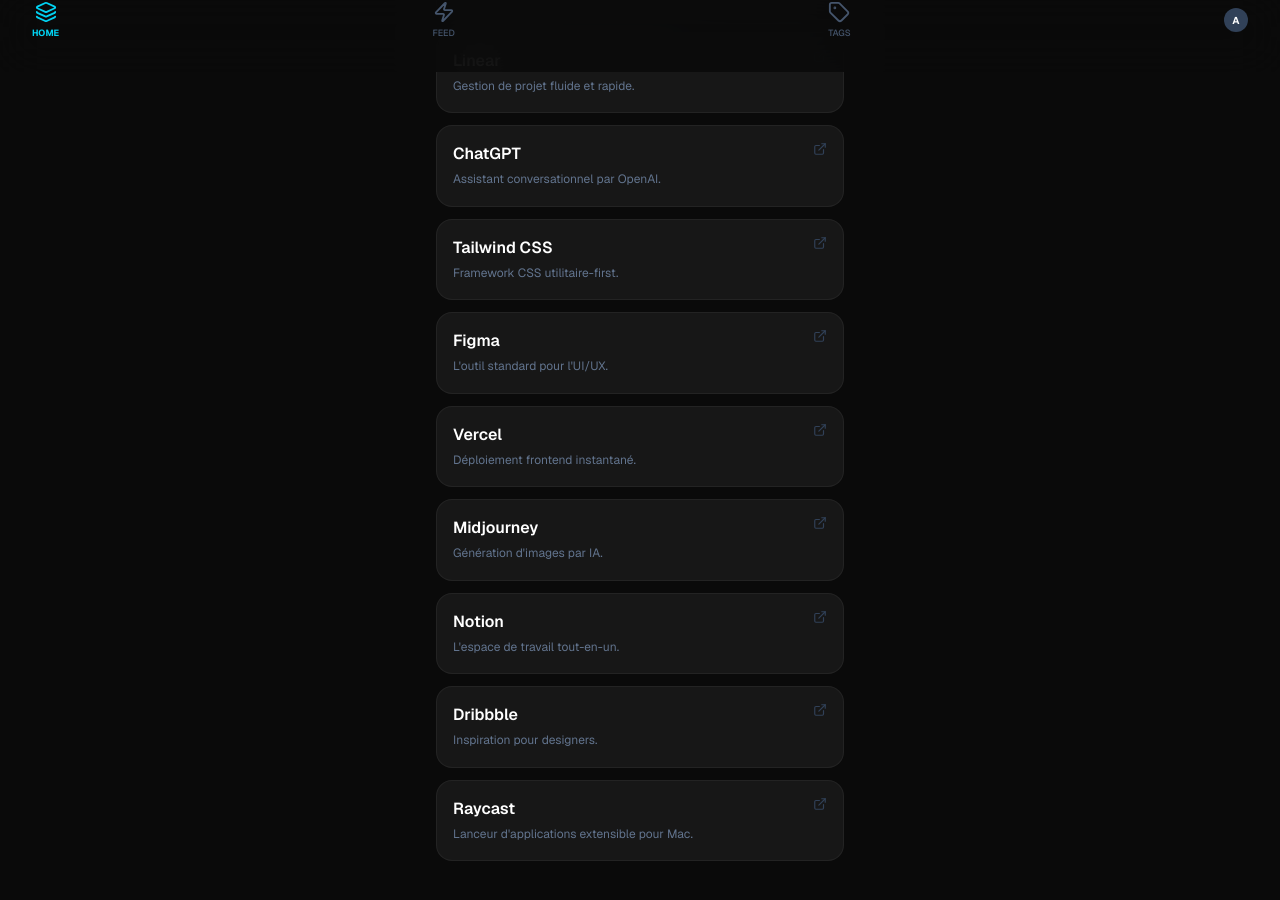
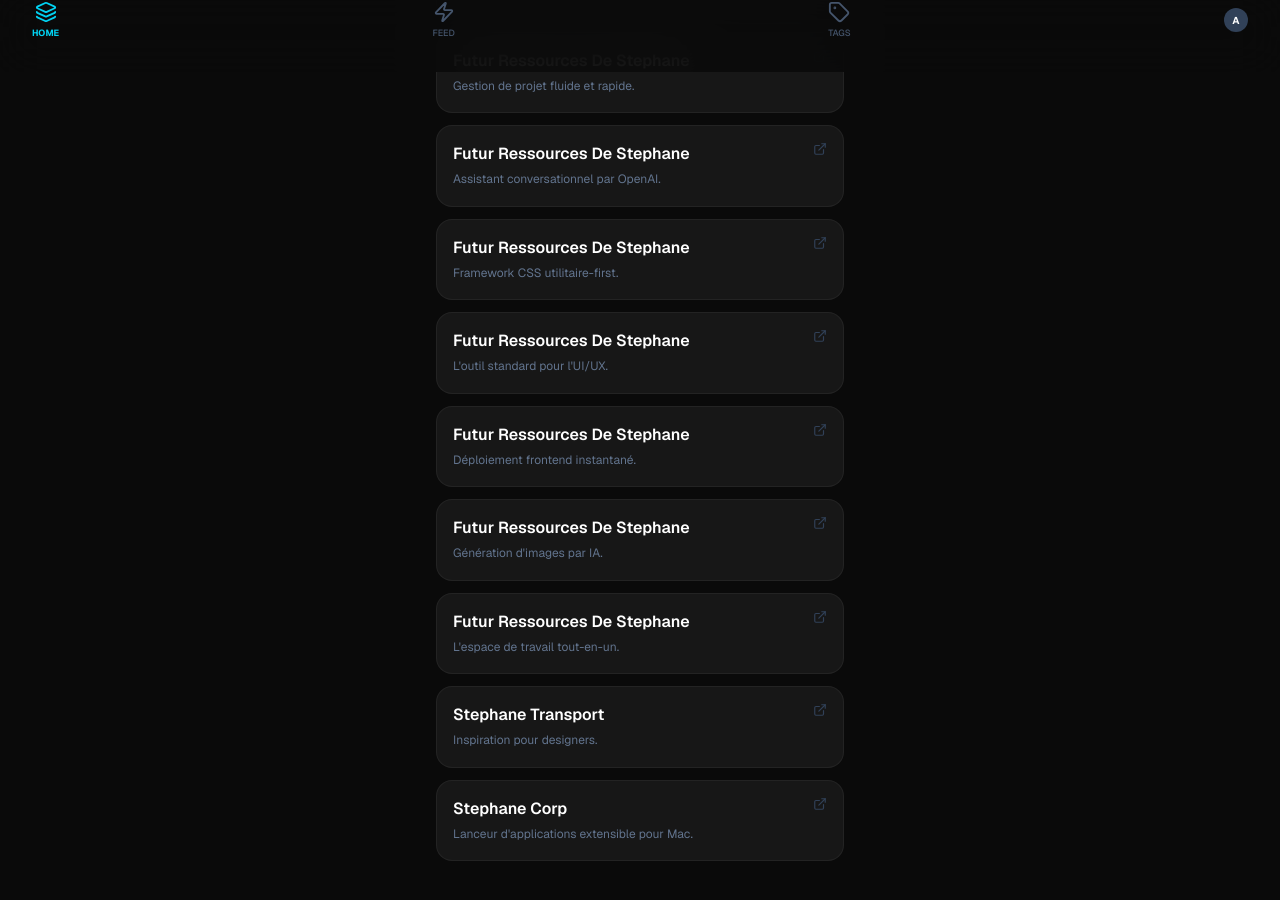
Before and after one commit to Halloween47/mobile-ressources, a Next.js app: page / in a window 1280 px wide. Shown: the part 728-1628 px from the top of the page. Built offline with nearby package versions, Linux system fonts and the light colour scheme.

Commit message:
0.1.5 leger test

```diff
--- a/src/app/page.tsx
+++ b/src/app/page.tsx
@@ -8,7 +8,7 @@
   const initialResources = [
     {
       id: 1,
-      name: 'Ressources',
+      name: 'Futur Ressources De Stephane',
       category: 'Design',
       desc: 'Banque d\'images haute résolution gratuite.',
       url: 'https://unsplash.com',
@@ -17,7 +17,7 @@
     },
     {
       id: 2,
-      name: 'Linear',
+      name: 'Futur Ressources De Stephane',
       category: 'Tech',
       desc: 'Gestion de projet fluide et rapide.',
       url: 'https://linear.app',
@@ -26,7 +26,7 @@
     },
     {
       id: 3,
-      name: 'ChatGPT',
+      name: 'Futur Ressources De Stephane',
       category: 'AI',
       desc: 'Assistant conversationnel par OpenAI.',
       url: 'https://chat.openai.com',
@@ -35,7 +35,7 @@
     },
     {
       id: 4,
-      name: 'Tailwind CSS',
+      name: 'Futur Ressources De Stephane',
       category: 'Dev',
       desc: 'Framework CSS utilitaire-first.',
       url: 'https://tailwindcss.com',
@@ -44,7 +44,7 @@
     },
     {
       id: 5,
-      name: 'Figma',
+      name: 'Futur Ressources De Stephane',
       category: 'Design',
       desc: 'L\'outil standard pour l\'UI/UX.',
       url: 'https://figma.com',
@@ -53,7 +53,7 @@
     },
     {
       id: 6,
-      name: 'Vercel',
+      name: 'Futur Ressources De Stephane',
       category: 'Dev',
       desc: 'Déploiement frontend instantané.',
       url: 'https://vercel.com',
@@ -62,7 +62,7 @@
     },
     {
       id: 7,
-      name: 'Midjourney',
+      name: 'Futur Ressources De Stephane',
       category: 'AI',
       desc: 'Génération d\'images par IA.',
       url: 'https://midjourney.com',
@@ -71,7 +71,7 @@
     },
     {
       id: 8,
-      name: 'Notion',
+      name: 'Futur Ressources De Stephane',
       category: 'Productivity',
       desc: 'L\'espace de travail tout-en-un.',
       url: 'https://notion.so',
@@ -80,7 +80,7 @@
     },
     {
       id: 9,
-      name: 'Dribbble',
+      name: 'Stephane Transport',
       category: 'Design',
       desc: 'Inspiration pour designers.',
       url: 'https://dribbble.com',
@@ -89,7 +89,7 @@
     },
     {
       id: 10,
-      name: 'Raycast',
+      name: 'Stephane Corp',
       category: 'Productivity',
       desc: 'Lanceur d\'applications extensible pour Mac.',
       url: 'https://raycast.com',
```
